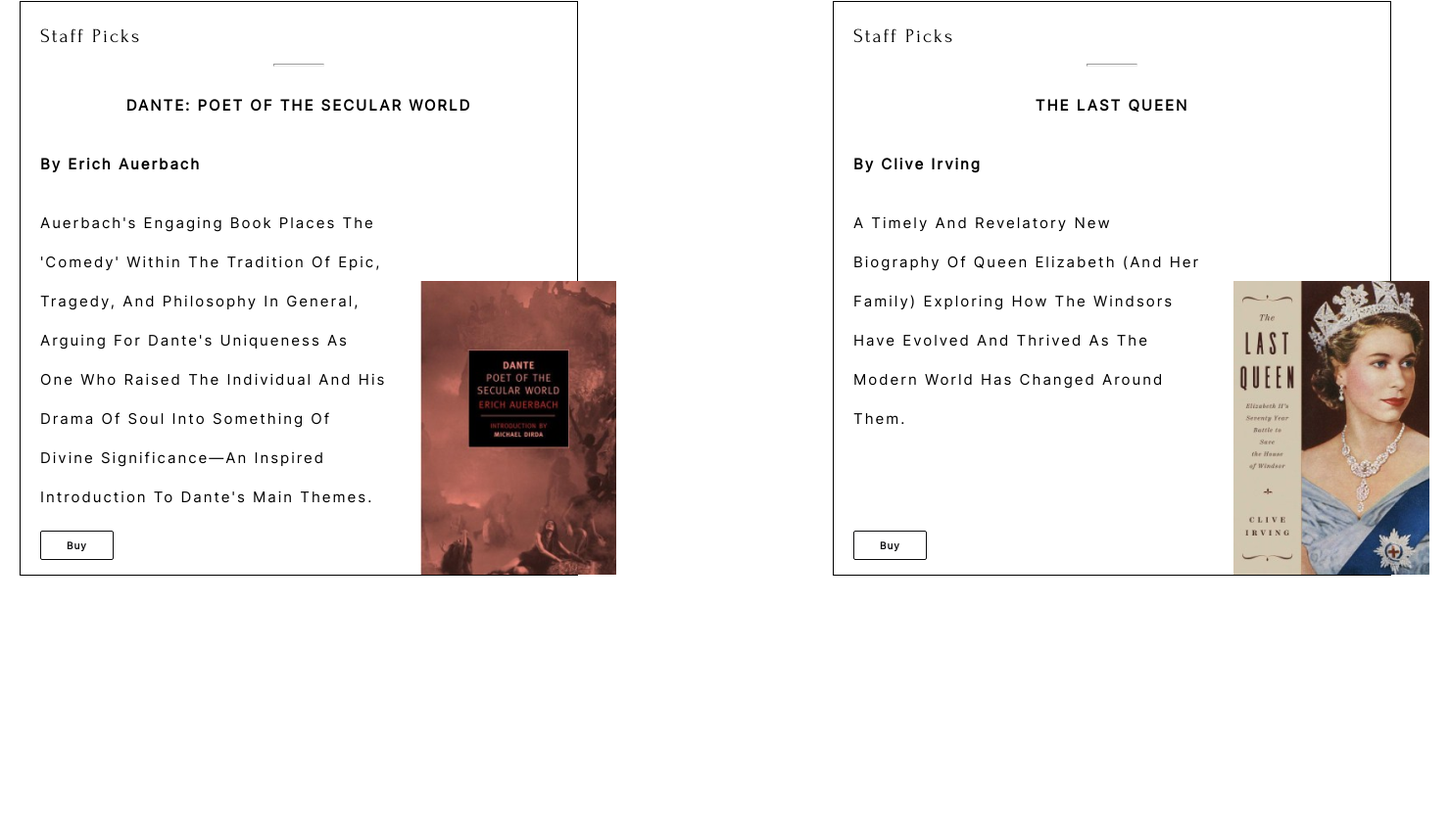
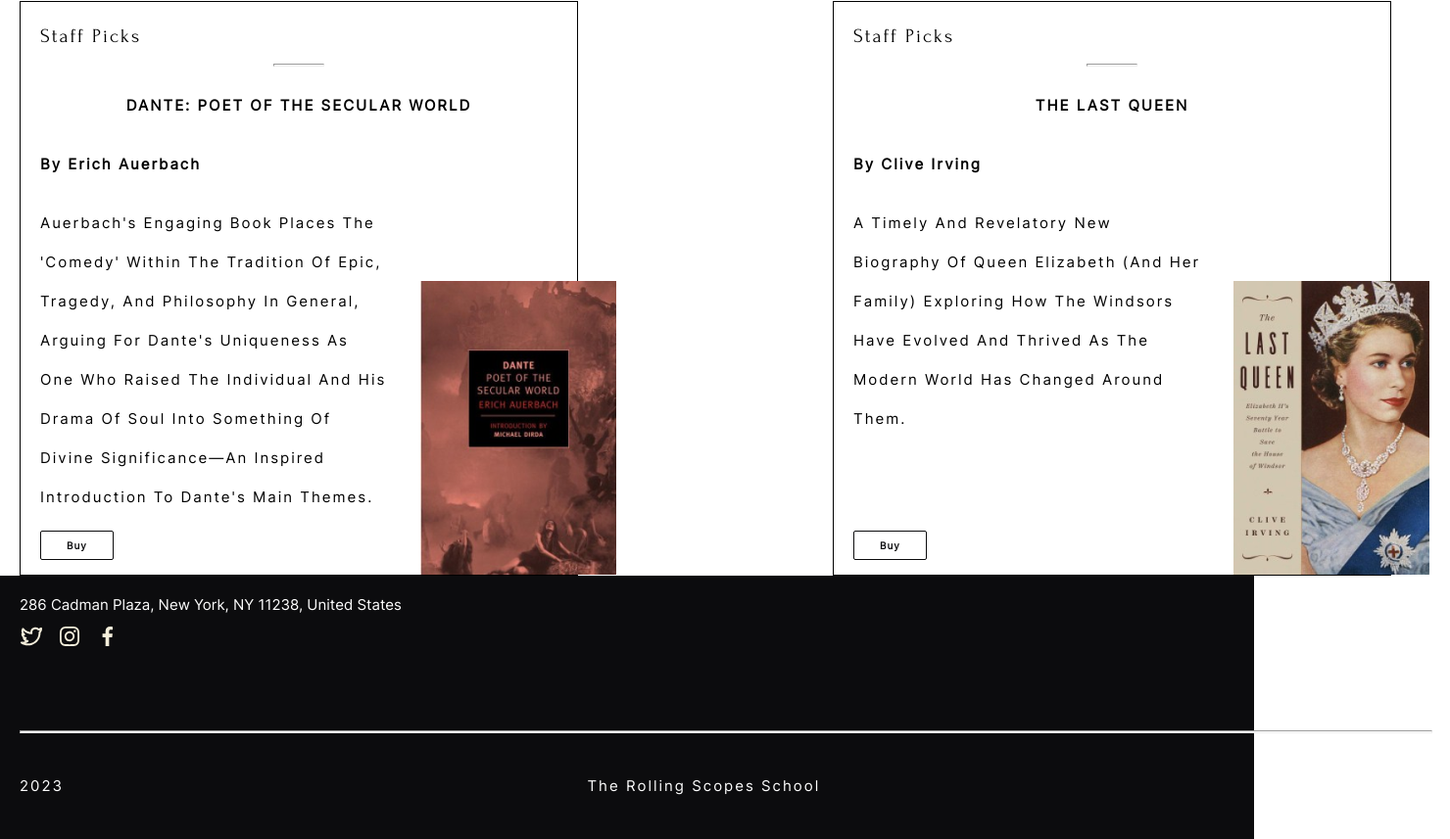
Before and after one commit to granddizzy/BrooklinLibraryHTML, a plain HTML site: page index.html in a window 1280 px wide. Shown: the part 2659-3516 px from the top of the page at 98% size, 1480 px wide, since content can reach past the window. Before the commit the page ends 3247 px from the top, so only its background shows below. Drawn offline with Linux system fonts and the light colour scheme.

Commit message:
add footer

```diff
--- a/css/style.css
+++ b/css/style.css
@@ -300,3 +300,78 @@
     bottom: 0;
     right: -40px;
 }
+
+
+
+
+
+
+
+
+
+
+
+
+
+.footer {
+    background: #0C0C0E;
+
+    color: #FFF;
+
+    font-family: Inter, serif;
+    font-size: 15px;
+    font-style: normal;
+    font-weight: 400;
+    line-height: 20px; /* 133.333% */
+}
+
+.footer .container {
+    padding: 20px 20px;
+}
+
+.footer1 {
+    display: flex;
+    flex-direction: row;
+    flex-wrap: nowrap;
+    align-items: flex-start;
+    justify-content: space-between;
+}
+
+.footer1__leftSide {
+    display: flex;
+    flex-direction: column;
+    flex-wrap: nowrap;
+    align-items: flex-start;
+    gap: 10px;
+}
+
+.footer1__social {
+    display: flex;
+    flex-direction: row;
+    flex-wrap: nowrap;
+    align-items: center;
+    justify-content: flex-start;
+    gap: 15px;
+}
+
+.footer1__worktime {
+    text-align: right;
+}
+
+.footer__hr {
+    margin-top: 38px;
+    background: #FFF;
+    height: 1px;
+    width: 100%;
+}
+
+.footer2 {
+    letter-spacing: 2px;
+    display: flex;
+    flex-direction: row;
+    flex-wrap: nowrap;
+    align-items: flex-start;
+    justify-content: space-between;
+    margin-top: 44px;
+    margin-bottom: 24px;
+}
--- a/index.html
+++ b/index.html
@@ -134,9 +134,49 @@
             </div>
         </div>
     </section>
+    <section class="contacts">
+
+    </section>
+    <section class="libraryCards">
+
+    </section>
 </main>
-<footer>
-
+<footer class="footer">
+    <div class="container">
+        <div class="footer1">
+            <div class="footer1__leftSide">
+                <p class="footer1__address">
+                    286 Cadman Plaza, New York, NY 11238, United States
+                </p>
+                <div class="footer1__social">
+                    <a href=""><img src="./img/twitter.svg" alt=""></a>
+                    <a href=""><img src="./img/instagram.svg" alt=""></a>
+                    <a href=""><img src="./img/facebook.svg" alt=""></a>
+                </div>
+            </div>
+            <div class="footer1__rightSide">
+                <div class="footer1__worktime">
+                    <p>Mon - Fri</p>
+                    <p>08:00 am - 07:00 pm</p>
+                    <br>
+                    <p>Sat - Sun</p>
+                    <p>10:00 am - 06:00 pm</p>
+                </div>
+            </div>
+        </div>
+        <hr class="footer__hr">
+        <div class="footer2">
+            <div>
+                <p>2023</p>
+            </div>
+            <div>
+                <p>The Rolling Scopes School</p>
+            </div>
+            <div>
+                <p>Username</p>
+            </div>
+        </div>
+    </div>
 </footer>
 </body>
 </html>
```
Also changed, not shown: img/facebook.svg (added), img/instagram.svg (added), img/twitter.svg (added).
